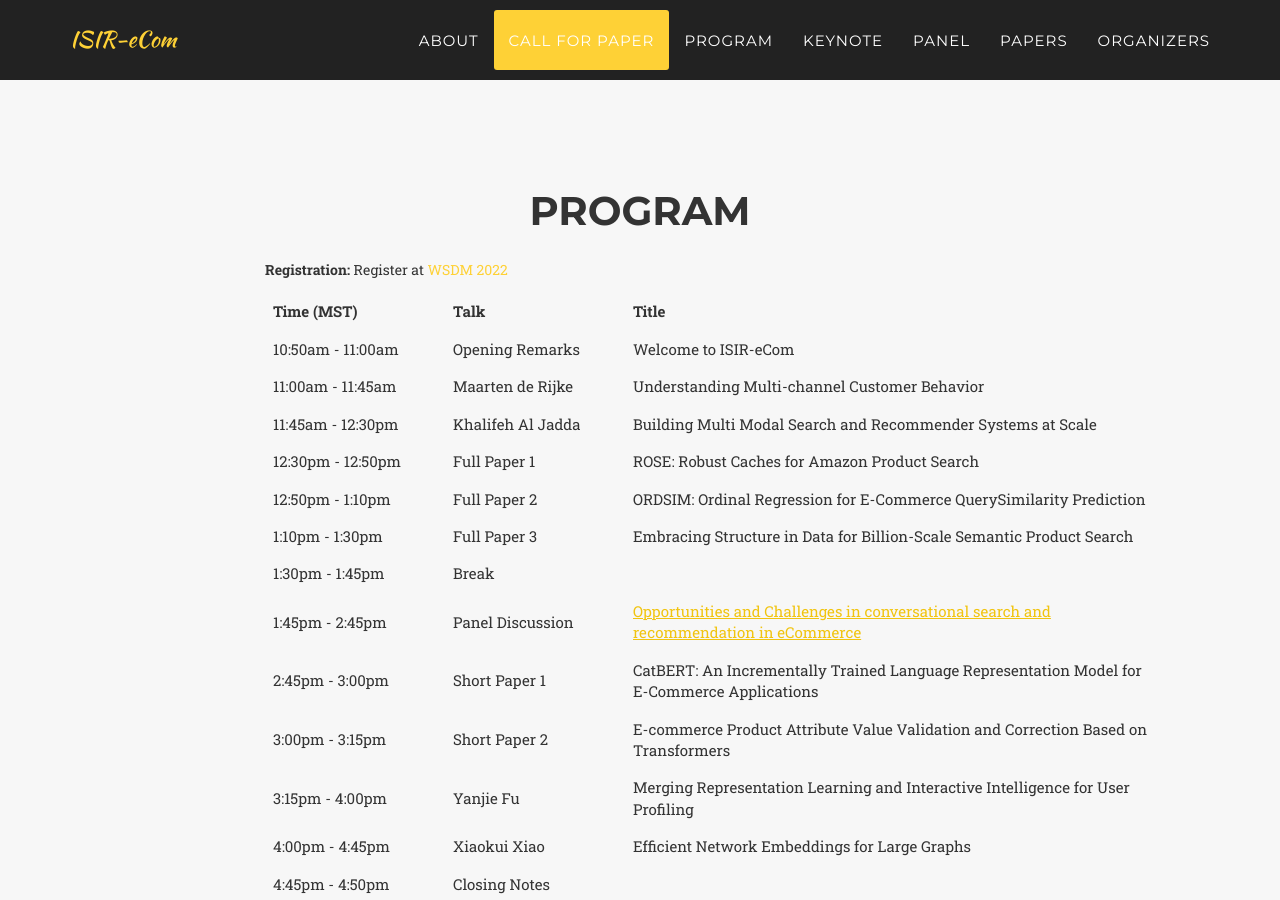
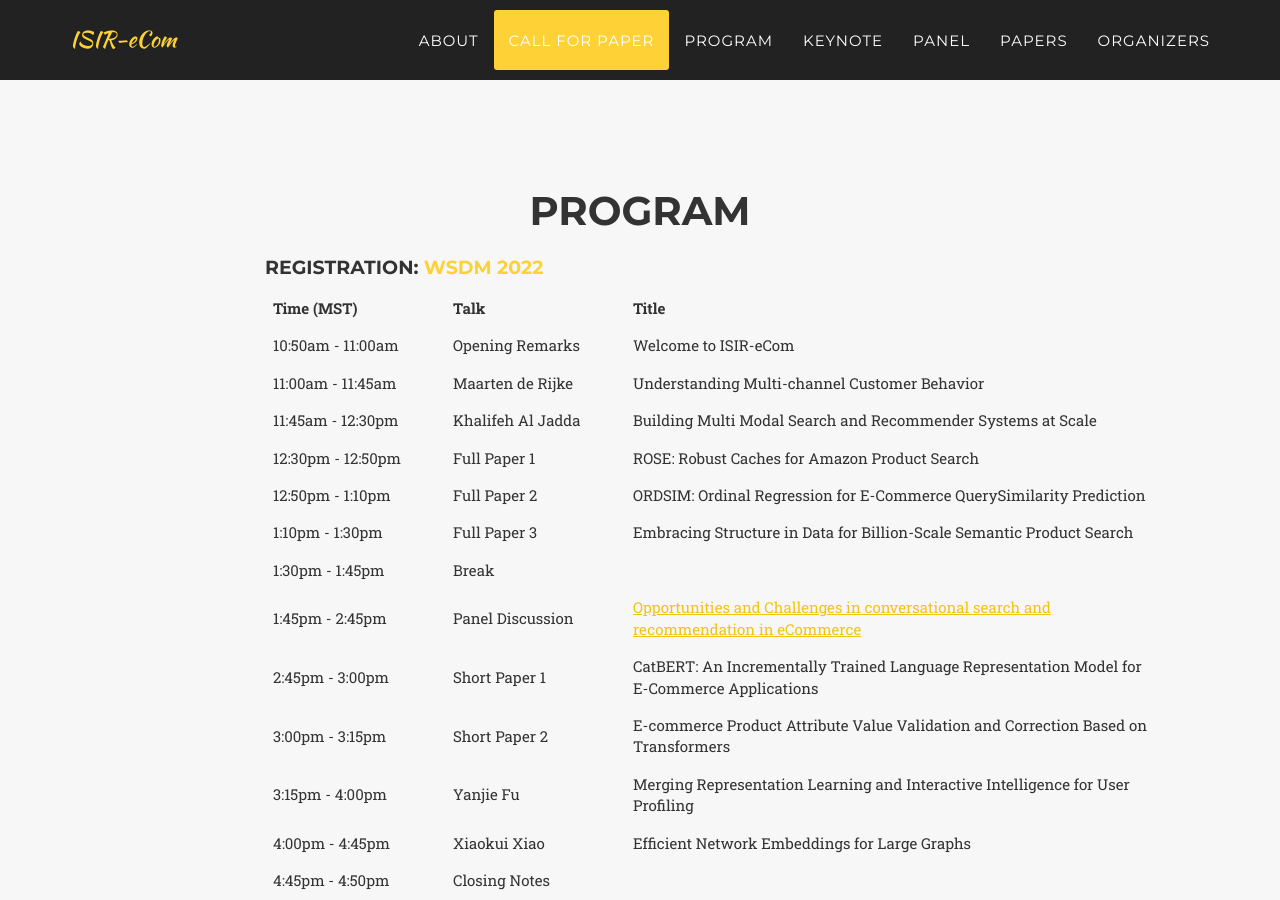
Before and after one commit to ISIR-eCom/ISIR-eCom.github.io, a Jekyll site: the page built from index.html, in a window 1280 px wide and 900 px high, scrolled down 3373 px. Built offline with Jekyll 4.4.1, drawn with Linux system fonts in a browser that asks for light colours; some web fonts are replaced.

Commit message:
Update registration

```diff
--- a/_includes/program.html
+++ b/_includes/program.html
@@ -21,7 +21,7 @@
 									tr:hover {background-color: #D6EEEE;}
 								</style>
 	                            <p class="large text-muted">
-	                            <p> <b>Registration: </b> Register at <a href="https://www.wsdm-conference.org/2022/" target="\_blank">WSDM 2022</a> </p>
+	                            	<h4>Registration: <a href="https://www.wsdm-conference.org/2022/registration/" target="\_blank">WSDM 2022</a> </h4>
 								<table>
 								  <tr>
 								    <th width="20%">Time (MST)</th>
```
